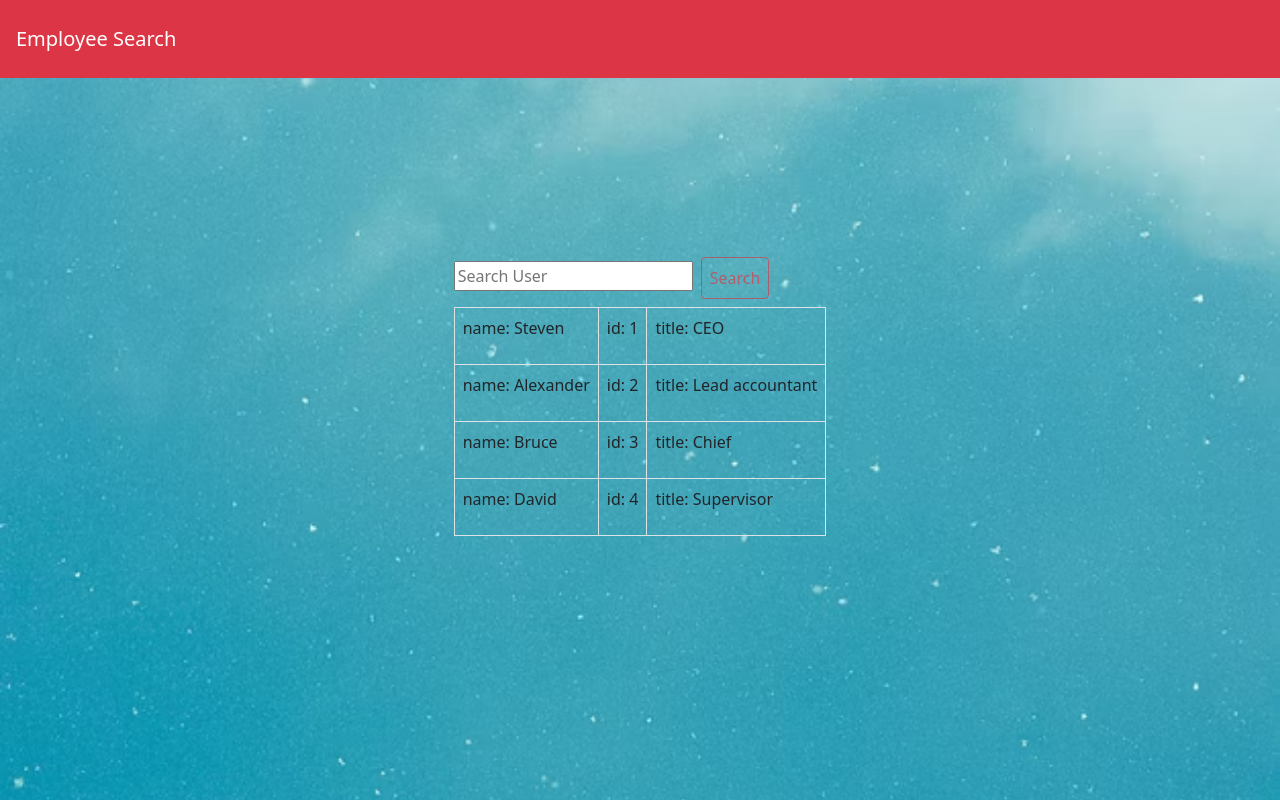
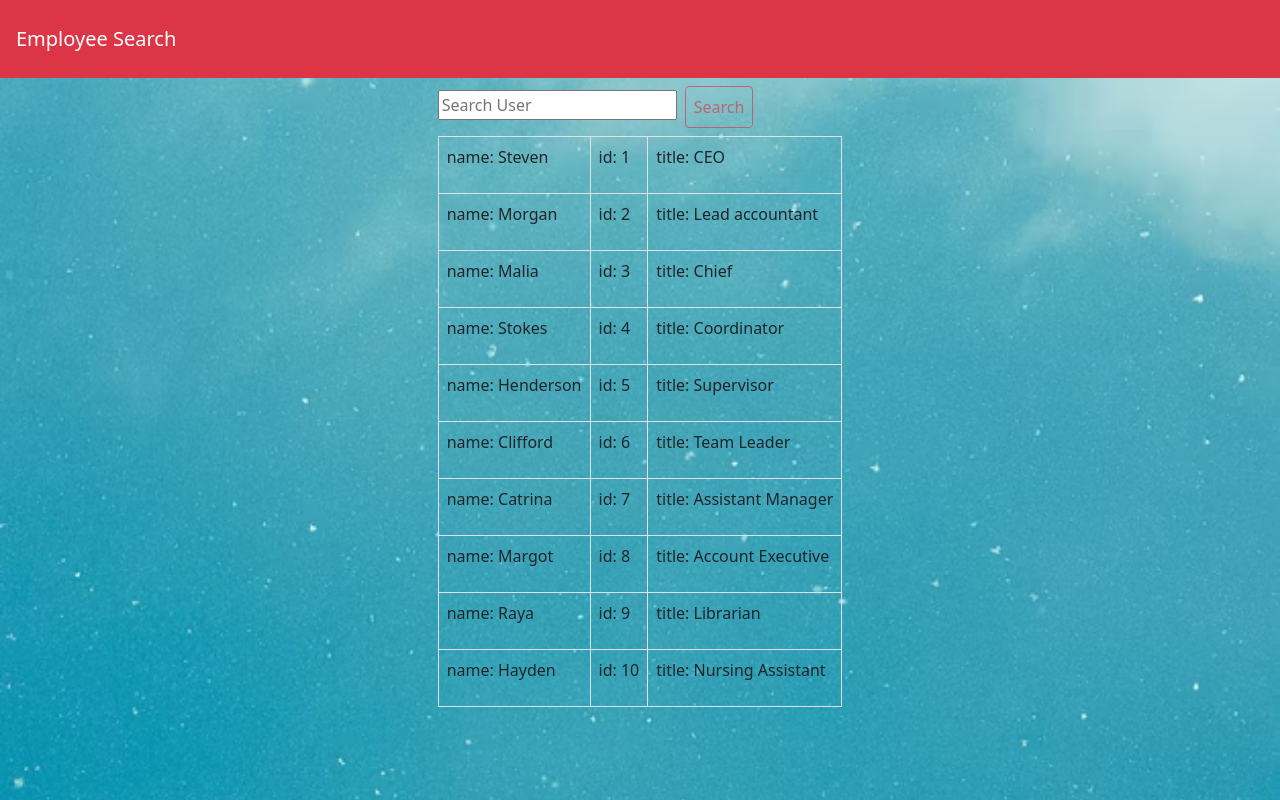
Before and after one commit to a-matta/employee-search-typescript, a React (Create React App) app: page / in a window 1280 px wide. Built offline with nearby package versions, Linux system fonts and the light colour scheme.

Commit message:
fixed search bug

```diff
--- a/src/component/User.tsx
+++ b/src/component/User.tsx
@@ -45,7 +45,7 @@ const User: React.FC = () => {
 
       <div className="body">
         {employeeList && employeeList?.length === 0 && (
-          <div className="'notFound">No User Found! Please try again!</div>
+          <div className="'notFound">No Employee Found! Please try again!</div>
         )}
         <table className="table table-bordered">
           <tbody>
--- a/src/component/employee.js
+++ b/src/component/employee.js
@@ -7,16 +7,46 @@ export const employee = [
   {
     id: 2,
     title: "Lead accountant",
-    name: "Alexander",
+    name: "Morgan",
   },
   {
     id: 3,
     title: "Chief",
-    name: "Bruce",
+    name: "Malia",
   },
   {
     id: 4,
+    title: "Coordinator",
+    name: "Stokes",
+  },
+  {
+    id: 5,
     title: "Supervisor",
-    name: "David",
+    name: "Henderson",
+  },
+  {
+    id: 6,
+    title: "Team Leader",
+    name: "Clifford",
+  },
+  {
+    id: 7,
+    title: "Assistant Manager",
+    name: "Catrina",
+  },
+  {
+    id: 8,
+    title: "Account Executive",
+    name: "Margot",
+  },
+  {
+    id: 9,
+    title: "Librarian",
+    name: "Raya",
+  },
+  {
+    id: 10,
+    title: "Nursing Assistant",
+    name: "Hayden",
   },
 ];
```
